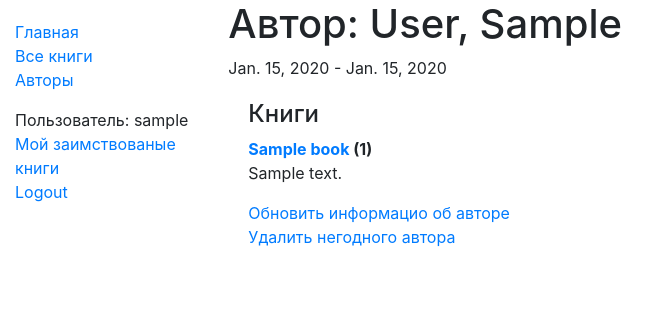
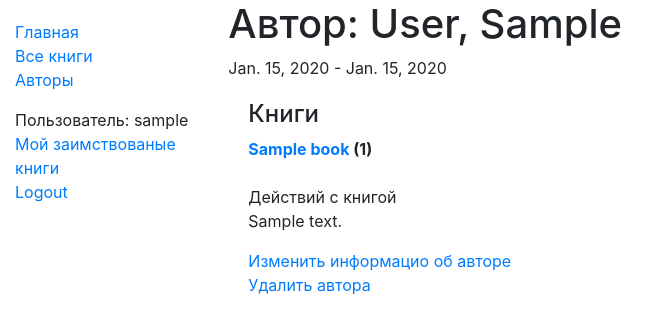
Before and after one commit to galashovda/web_project, a Django app: page /catalog/author/1 in a window 1280 px wide. Shown: the top 334 px of the page, without its empty margins (0-669 px from the left). Run offline with Django 3.2, Linux system fonts and the light colour scheme; a user stored in the database is signed in; tables that the repository leaves empty hold one stand-in row (values such as "Sample post"); some libraries are stand-ins or nearby versions.

Commit message:
Update author_detail.html

```diff
--- a/catalog/templates/catalog/author_detail.html
+++ b/catalog/templates/catalog/author_detail.html
@@ -12,12 +12,13 @@
 <dl>
 {% for book in author.book_set.all %}
   <dt><a href="{% url 'book-detail' book.pk %}">{{book}}</a> ({{book.bookinstance_set.all.count}})</dt>
-  <dd>{{book.summary}}</dd>
+  <br>
+  <a>Действий с книгой</a><dd>{{book.summary}}</dd>
 {% endfor %}
 </dl>
  {% if user.is_authenticated %}
-<a href="{% url 'author_update' author.pk%}">Обновить информацио об авторе</a>
-<br><a href="{% url 'author_delete' author.pk%}">Удалить негодного автора</a></br>
+<a href="{% url 'author_update' author.pk%}">Изменить информацио об авторе</a>
+<br><a href="{% url 'author_delete' author.pk%}">Удалить автора</a></br>
 {% endif %}
 </div>
 {% endblock %}
```
